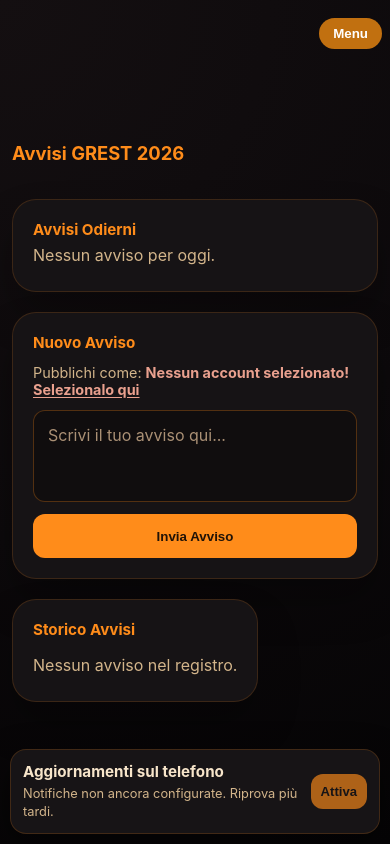
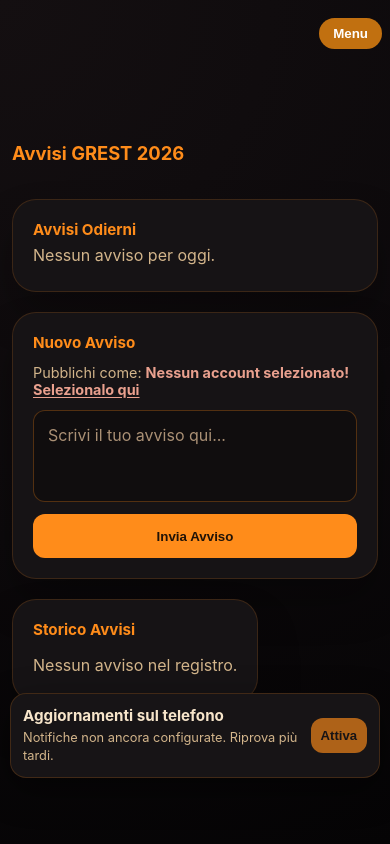
Before and after one commit to matteofolli45-dot/grest-organizator, a plain HTML site: page avvisi_grest.html in a window 390 px wide. Drawn offline with nearby package versions, Linux system fonts and the light colour scheme; no server answers.

Commit message:
Move mobile push prompt above Netlify badge
Co-authored-by: Copilot <223556219+Copilot@users.noreply.github.com>

```diff
--- a/push-notifications.css
+++ b/push-notifications.css
@@ -54,7 +54,7 @@
 @media (max-width: 520px) {
   .push-notifications-panel {
     right: max(10px, env(safe-area-inset-right));
-    bottom: max(10px, env(safe-area-inset-bottom));
+    bottom: calc(max(10px, env(safe-area-inset-bottom)) + 56px);
     width: calc(100vw - 20px);
     gap: 8px;
     padding: 12px;
```
